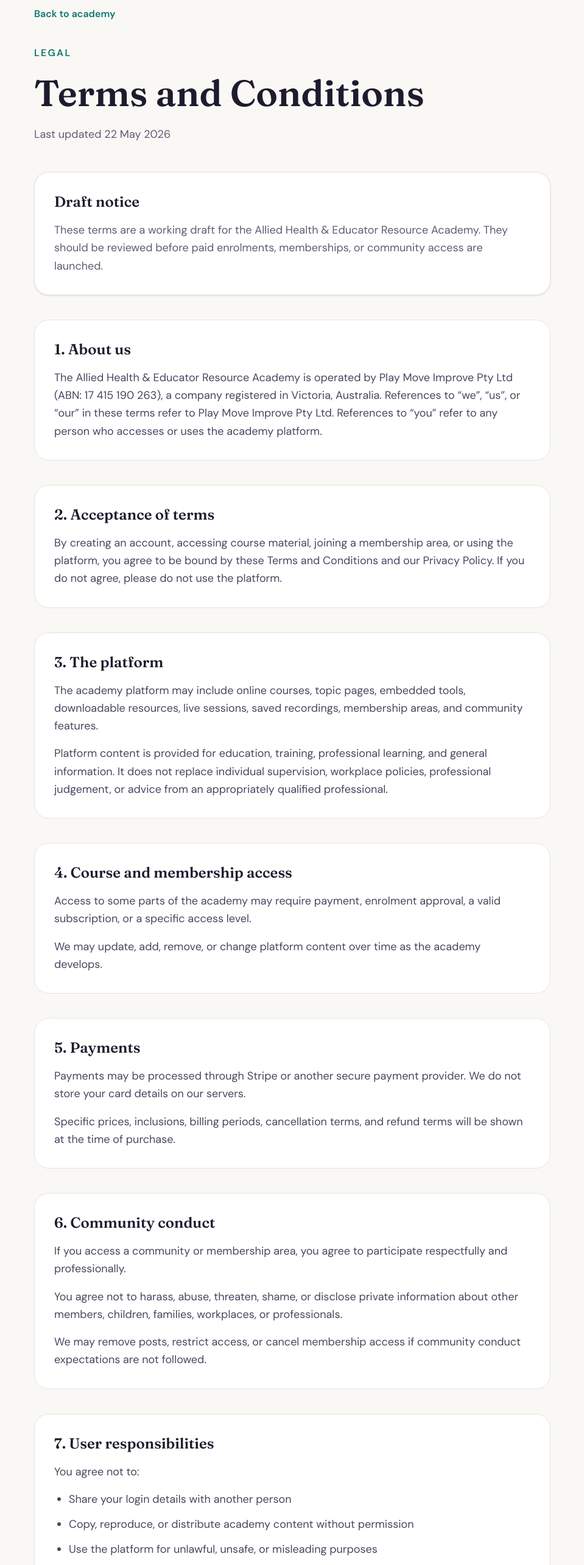
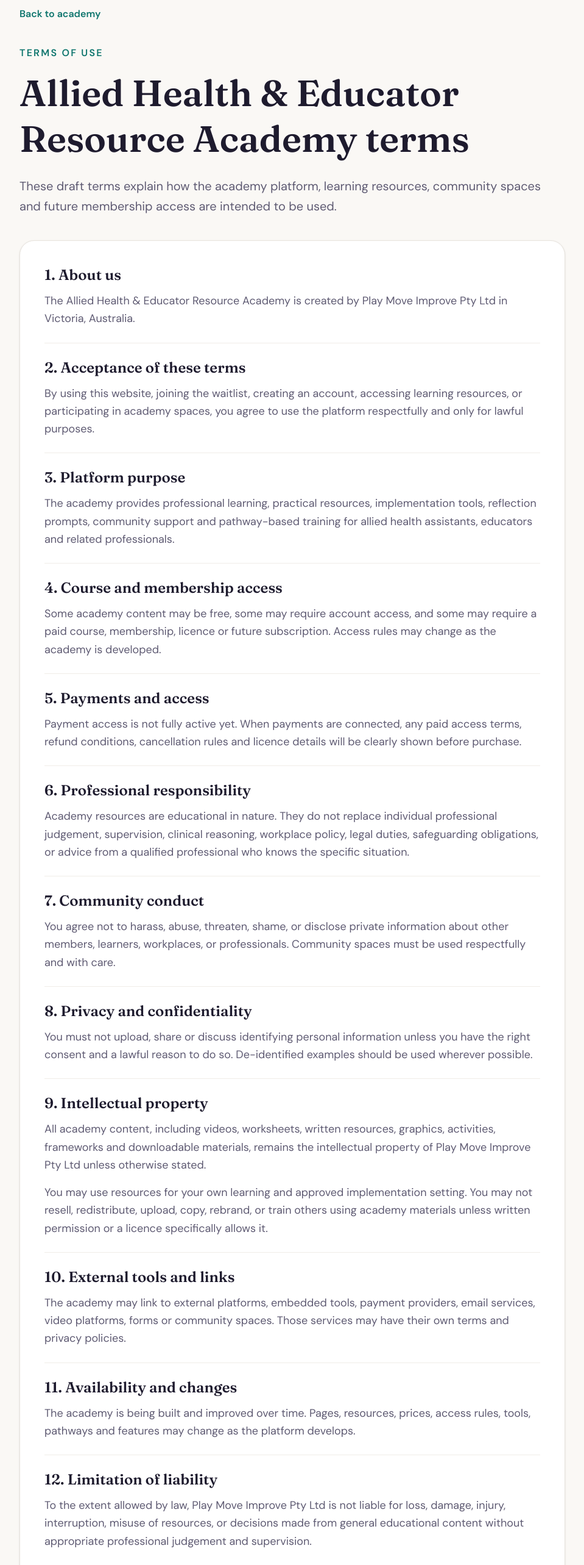
Before and after one commit to developmentalhub/allied-health-assistant-course, a Next.js app: page /terms in a window 1280 px wide. Shown: the part 234-2800 px from the top of the page at 61% size, without its empty margins (160-1119 px from the left). Built offline with nearby package versions, Linux system fonts and the light colour scheme; no server answers.

Commit message:
Clean terms wording

```diff
--- a/app/terms/page.tsx
+++ b/app/terms/page.tsx
@@ -1,11 +1,9 @@
 import Link from "next/link";
 
 export default function TermsPage() {
-  const lastUpdated = "22 May 2026";
-
   return (
-    <main className="min-h-screen bg-[#faf8f5] text-[#1e1b2e]">
-      <section className="mx-auto max-w-4xl px-6 py-14 md:py-20">
+    <main className="min-h-screen bg-[#faf8f5] px-6 py-14 text-[#1e1b2e] md:py-20">
+      <section className="mx-auto max-w-4xl">
         <div className="mb-10">
           <Link
             href="/"
@@ -15,202 +13,173 @@ export default function TermsPage() {
           </Link>
         </div>
 
-        <header className="mb-12">
+        <header className="mb-10">
           <p className="mb-4 text-base font-semibold uppercase tracking-[0.14em] text-[#0f766e]">
-            Legal
+            Terms of use
           </p>
 
-          <h1 className="mb-4 text-4xl font-bold leading-tight md:text-6xl">
-            Terms and Conditions
+          <h1 className="mb-6 text-4xl font-bold leading-tight md:text-6xl">
+            Allied Health & Educator Resource Academy terms
           </h1>
 
-          <p className="text-lg text-[#5f5b73]">
-            Last updated {lastUpdated}
+          <p className="text-xl leading-relaxed text-[#5f5b73]">
+            These draft terms explain how the academy platform, learning
+            resources, community spaces and future membership access are
+            intended to be used.
           </p>
         </header>
 
-        <div className="mb-10 rounded-3xl border border-[#e8e4de] bg-white p-6 shadow-sm md:p-8">
-          <h2 className="mb-4 text-2xl font-bold">
-            Draft notice
-          </h2>
+        <div className="space-y-6 rounded-3xl border border-[#e8e4de] bg-white p-6 shadow-sm md:p-10">
+          <TermsSection title="1. About us">
+            <p>
+              The Allied Health & Educator Resource Academy is created by Play
+              Move Improve Pty Ltd in Victoria, Australia.
+            </p>
+          </TermsSection>
 
-          <p className="text-lg leading-relaxed text-[#5f5b73]">
-            These terms are a working draft for the Allied Health & Educator Resource Academy. They should be reviewed before paid enrolments, memberships, or community access are launched.
-          </p>
-        </div>
+          <TermsSection title="2. Acceptance of these terms">
+            <p>
+              By using this website, joining the waitlist, creating an account,
+              accessing learning resources, or participating in academy spaces,
+              you agree to use the platform respectfully and only for lawful
+              purposes.
+            </p>
+          </TermsSection>
 
-        <div className="space-y-10 text-lg leading-relaxed text-[#4a4660]">
-          <section className="rounded-3xl border border-[#e8e4de] bg-white p-6 md:p-8">
-            <h2 className="mb-4 text-2xl font-bold text-[#1e1b2e]">
-              1. About us
-            </h2>
+          <TermsSection title="3. Platform purpose">
+            <p>
+              The academy provides professional learning, practical resources,
+              implementation tools, reflection prompts, community support and
+              pathway-based training for allied health assistants, educators and
+              related professionals.
+            </p>
+          </TermsSection>
 
+          <TermsSection title="4. Course and membership access">
             <p>
-              The Allied Health & Educator Resource Academy is operated by Play Move Improve Pty Ltd (ABN: 17 415 190 263), a company registered in Victoria, Australia. References to “we”, “us”, or “our” in these terms refer to Play Move Improve Pty Ltd. References to “you” refer to any person who accesses or uses the academy platform.
+              Some academy content may be free, some may require account access,
+              and some may require a paid course, membership, licence or future
+              subscription. Access rules may change as the academy is developed.
             </p>
-          </section>
+          </TermsSection>
 
-          <section className="rounded-3xl border border-[#e8e4de] bg-white p-6 md:p-8">
-            <h2 className="mb-4 text-2xl font-bold text-[#1e1b2e]">
-              2. Acceptance of terms
-            </h2>
+          <TermsSection title="5. Payments and access">
+            <p>
+              Payment access is not fully active yet. When payments are
+              connected, any paid access terms, refund conditions, cancellation
+              rules and licence details will be clearly shown before purchase.
+            </p>
+          </TermsSection>
 
+          <TermsSection title="6. Professional responsibility">
             <p>
-              By creating an account, accessing course material, joining a membership area, or using the platform, you agree to be bound by these Terms and Conditions and our Privacy Policy. If you do not agree, please do not use the platform.
+              Academy resources are educational in nature. They do not replace
+              individual professional judgement, supervision, clinical
+              reasoning, workplace policy, legal duties, safeguarding
+              obligations, or advice from a qualified professional who knows the
+              specific situation.
             </p>
-          </section>
+          </TermsSection>
 
-          <section className="rounded-3xl border border-[#e8e4de] bg-white p-6 md:p-8">
-            <h2 className="mb-4 text-2xl font-bold text-[#1e1b2e]">
-              3. The platform
-            </h2>
+          <TermsSection title="7. Community conduct">
+            <p>
+              You agree not to harass, abuse, threaten, shame, or disclose
+              private information about other members, learners, workplaces, or
+              professionals. Community spaces must be used respectfully and with
+              care.
+            </p>
+          </TermsSection>
 
-            <p className="mb-4">
-              The academy platform may include online courses, topic pages, embedded tools, downloadable resources, live sessions, saved recordings, membership areas, and community features.
+          <TermsSection title="8. Privacy and confidentiality">
+            <p>
+              You must not upload, share or discuss identifying personal
+              information unless you have the right consent and a lawful reason
+              to do so. De-identified examples should be used wherever possible.
+            </p>
+          </TermsSection>
+
+          <TermsSection title="9. Intellectual property">
+            <p>
+              All academy content, including videos, worksheets, written
+              resources, graphics, activities, frameworks and downloadable
+              materials, remains the intellectual property of Play Move Improve
+              Pty Ltd unless otherwise stated.
             </p>
 
             <p>
-              Platform content is provided for education, training, professional learning, and general information. It does not replace individual supervision, workplace policies, professional judgement, or advice from an appropriately qualified professional.
+              You may use resources for your own learning and approved
+              implementation setting. You may not resell, redistribute, upload,
+              copy, rebrand, or train others using academy materials unless
+              written permission or a licence specifically allows it.
             </p>
-          </section>
+          </TermsSection>
 
-          <section className="rounded-3xl border border-[#e8e4de] bg-white p-6 md:p-8">
-            <h2 className="mb-4 text-2xl font-bold text-[#1e1b2e]">
-              4. Course and membership access
-            </h2>
+          <TermsSection title="10. External tools and links">
+            <p>
+              The academy may link to external platforms, embedded tools,
+              payment providers, email services, video platforms, forms or
+              community spaces. Those services may have their own terms and
+              privacy policies.
+            </p>
+          </TermsSection>
 
-            <p className="mb-4">
-              Access to some parts of the academy may require payment, enrolment approval, a valid subscription, or a specific access level.
+          <TermsSection title="11. Availability and changes">
+            <p>
+              The academy is being built and improved over time. Pages,
+              resources, prices, access rules, tools, pathways and features may
+              change as the platform develops.
+            </p>
+          </TermsSection>
+
+          <TermsSection title="12. Limitation of liability">
+            <p>
+              To the extent allowed by law, Play Move Improve Pty Ltd is not
+              liable for loss, damage, injury, interruption, misuse of resources,
+              or decisions made from general educational content without
+              appropriate professional judgement and supervision.
+            </p>
+          </TermsSection>
+
+          <TermsSection title="13. Governing law">
+            <p>
+              These terms are governed by the laws of Victoria, Australia.
+            </p>
+          </TermsSection>
+
+          <TermsSection title="14. Contact">
+            <p>
+              For questions about these terms, academy access or use of
+              resources, please contact Play Move Improve through the contact
+              page.
             </p>
 
-            <p>
-              We may update, add, remove, or change platform content over time as the academy develops.
-            </p>
-          </section>
-
-          <section className="rounded-3xl border border-[#e8e4de] bg-white p-6 md:p-8">
-            <h2 className="mb-4 text-2xl font-bold text-[#1e1b2e]">
-              5. Payments
-            </h2>
-
-            <p className="mb-4">
-              Payments may be processed through Stripe or another secure payment provider. We do not store your card details on our servers.
-            </p>
-
-            <p>
-              Specific prices, inclusions, billing periods, cancellation terms, and refund terms will be shown at the time of purchase.
-            </p>
-          </section>
-
-          <section className="rounded-3xl border border-[#e8e4de] bg-white p-6 md:p-8">
-            <h2 className="mb-4 text-2xl font-bold text-[#1e1b2e]">
-              6. Community conduct
-            </h2>
-
-            <p className="mb-4">
-              If you access a community or membership area, you agree to participate respectfully and professionally.
-            </p>
-
-            <p className="mb-4">
-              You agree not to harass, abuse, threaten, shame, or disclose private information about other members, children, families, workplaces, or professionals.
-            </p>
-
-            <p>
-              We may remove posts, restrict access, or cancel membership access if community conduct expectations are not followed.
-            </p>
-          </section>
-
-          <section className="rounded-3xl border border-[#e8e4de] bg-white p-6 md:p-8">
-            <h2 className="mb-4 text-2xl font-bold text-[#1e1b2e]">
-              7. User responsibilities
-            </h2>
-
-            <p className="mb-4">
-              You agree not to:
-            </p>
-
-            <ul className="list-disc space-y-3 pl-6">
-              <li>Share your login details with another person</li>
-              <li>Copy, reproduce, or distribute academy content without permission</li>
-              <li>Use the platform for unlawful, unsafe, or misleading purposes</li>
-              <li>Represent academy content as individual clinical advice</li>
-              <li>Upload content that breaches another person’s privacy or rights</li>
-              <li>Provide false or misleading information when creating an account</li>
-            </ul>
-          </section>
-
-          <section className="rounded-3xl border border-[#e8e4de] bg-white p-6 md:p-8">
-            <h2 className="mb-4 text-2xl font-bold text-[#1e1b2e]">
-              8. Intellectual property
-            </h2>
-
-            <p>
-              All academy content, including course materials, videos, worksheets, tools, text, graphics, downloads, platform structure, and related resources, is owned by Play Move Improve Pty Ltd or licensed to us. You may not reproduce, distribute, adapt, sell, or use our content for commercial purposes without our prior written consent.
-            </p>
-          </section>
-
-          <section className="rounded-3xl border border-[#e8e4de] bg-white p-6 md:p-8">
-            <h2 className="mb-4 text-2xl font-bold text-[#1e1b2e]">
-              9. External links and embedded tools
-            </h2>
-
-            <p>
-              The platform may link to or embed external tools, videos, forms, communities, file storage, or third-party services. We are not responsible for the availability, security, or content of third-party platforms.
-            </p>
-          </section>
-
-          <section className="rounded-3xl border border-[#e8e4de] bg-white p-6 md:p-8">
-            <h2 className="mb-4 text-2xl font-bold text-[#1e1b2e]">
-              10. Limitation of liability
-            </h2>
-
-            <p className="mb-4">
-              To the maximum extent permitted by law, Play Move Improve Pty Ltd is not liable for indirect, incidental, or consequential loss arising from your use of the platform.
-            </p>
-
-            <p>
-              Nothing in these terms limits any rights you may have under Australian Consumer Law or other laws that cannot be excluded.
-            </p>
-          </section>
-
-          <section className="rounded-3xl border border-[#e8e4de] bg-white p-6 md:p-8">
-            <h2 className="mb-4 text-2xl font-bold text-[#1e1b2e]">
-              11. Changes to these terms
-            </h2>
-
-            <p>
-              We may update these terms from time to time. If changes are material, we may notify users by email or by posting a notice on the platform.
-            </p>
-          </section>
-
-          <section className="rounded-3xl border border-[#e8e4de] bg-white p-6 md:p-8">
-            <h2 className="mb-4 text-2xl font-bold text-[#1e1b2e]">
-              12. Governing law
-            </h2>
-
-            <p>
-              These terms are governed by the laws of Victoria, Australia. Any disputes will be subject to the jurisdiction of the courts of Victoria.
-            </p>
-          </section>
-
-          <section className="rounded-3xl border border-[#e8e4de] bg-white p-6 md:p-8">
-            <h2 className="mb-4 text-2xl font-bold text-[#1e1b2e]">
-              13. Contact us
-            </h2>
-
-            <p>
-              If you have any questions about these terms, please contact us at{" "}
-              <a
-                href="mailto:robyn@playmoveimprove.com.au"
-                className="font-semibold text-[#0f766e] hover:underline"
-              >
-                robyn@playmoveimprove.com.au
-              </a>
-              .
-            </p>
-          </section>
+            <Link
+              href="/contact"
+              className="inline-flex rounded-full bg-[#0f766e] px-6 py-3 text-base font-semibold text-white transition hover:bg-[#0d6962]"
+            >
+              Contact Play Move Improve
+            </Link>
+          </TermsSection>
         </div>
       </section>
     </main>
   );
 }
+
+function TermsSection({
+  title,
+  children,
+}: {
+  title: string;
+  children: React.ReactNode;
+}) {
+  return (
+    <section className="border-b border-[#f0ede8] pb-6 last:border-b-0 last:pb-0">
+      <h2 className="mb-3 text-2xl font-bold text-[#1e1b2e]">{title}</h2>
+
+      <div className="space-y-4 text-lg leading-relaxed text-[#5f5b73]">
+        {children}
+      </div>
+    </section>
+  );
+}
```
